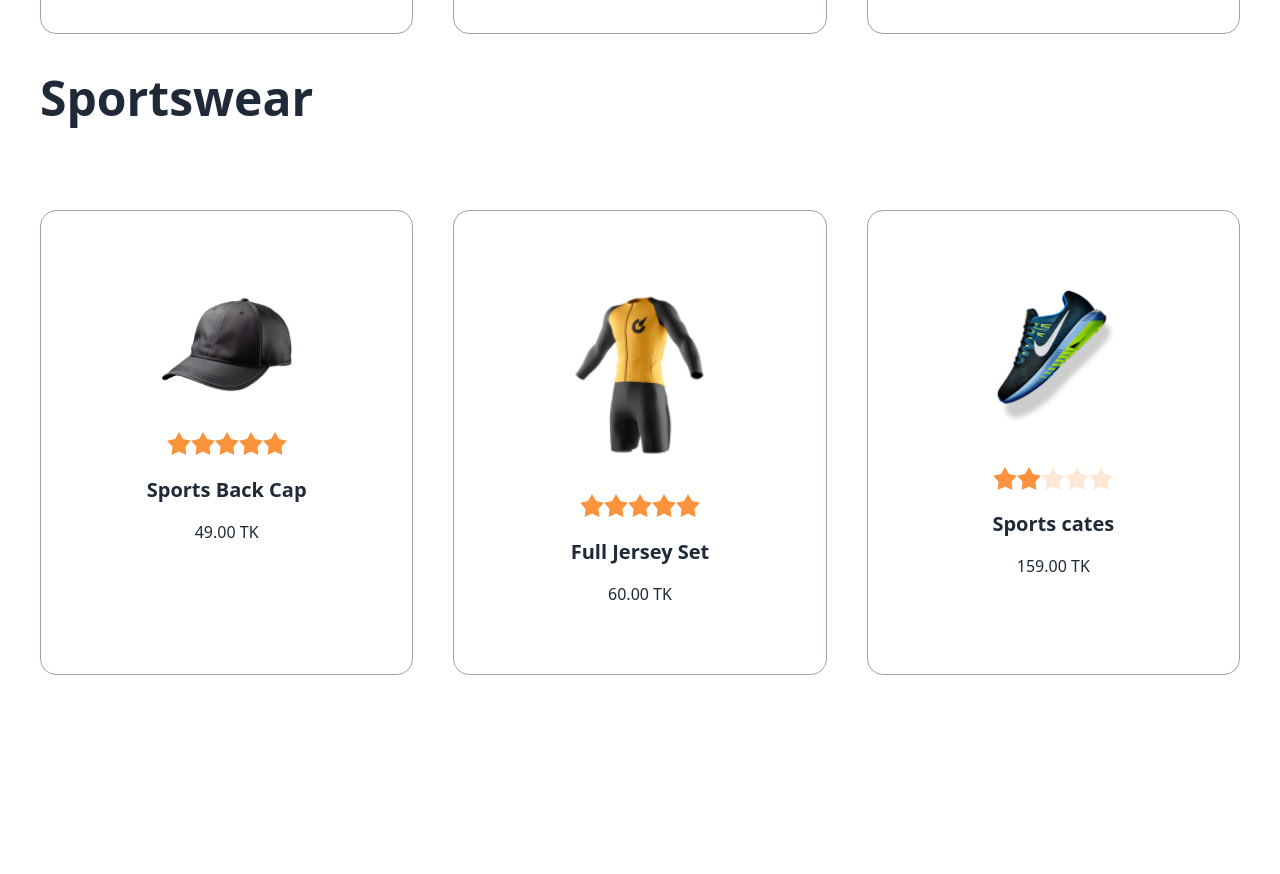
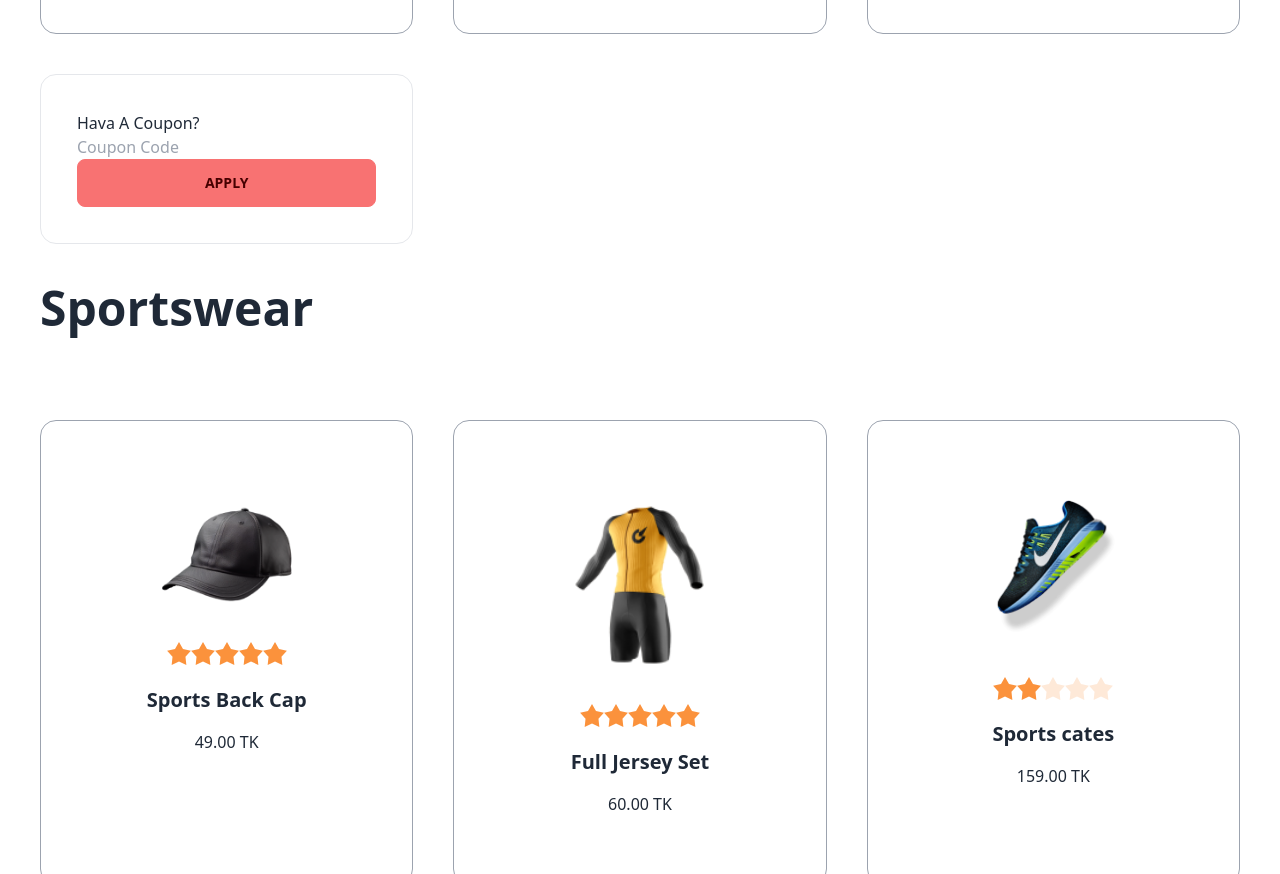
Before and after one commit to musabtheexpensive/using-vanilaJavascript-summer-selling-hotProduct, a website: page index.html in a window 1280 px wide. Shown: the part 1012-1886 px from the top of the page. Before the commit the page ends 1823 px from the top, so only its background shows below. Drawn offline with nearby package versions, Linux system fonts and the light colour scheme.

Commit message:
my fifth commit

```diff
--- a/index.html
+++ b/index.html
@@ -108,6 +108,13 @@
                   </div>
                 </div>
               </div>
+              <div class="card bg-base-100 p-9 border border-gray-400>
+                <h3>
+                    Hava A Coupon?
+                </h3>
+                <input type="text" placeholder="Coupon Code">
+                <button  class="btn btn-error">Apply</button>
+              </div>
           </div>
 
           <!-- sportswear section -->
```
